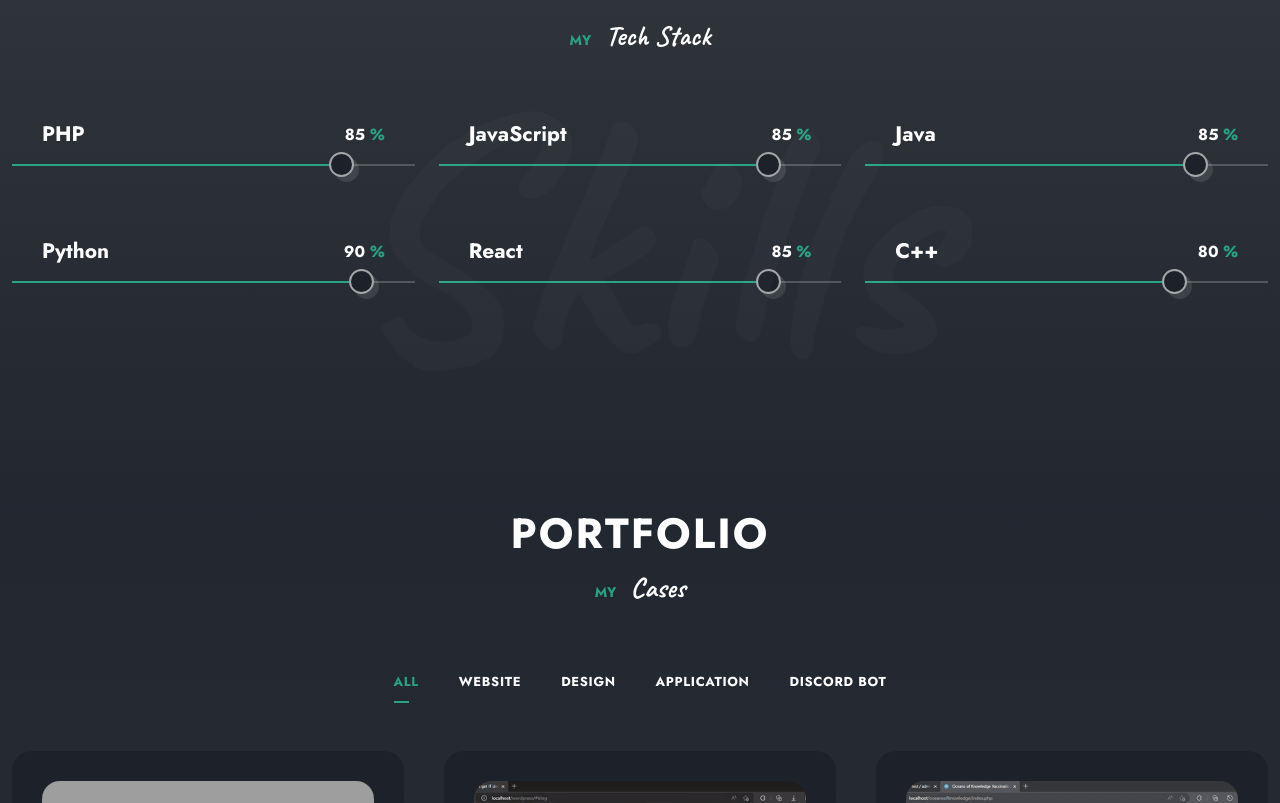
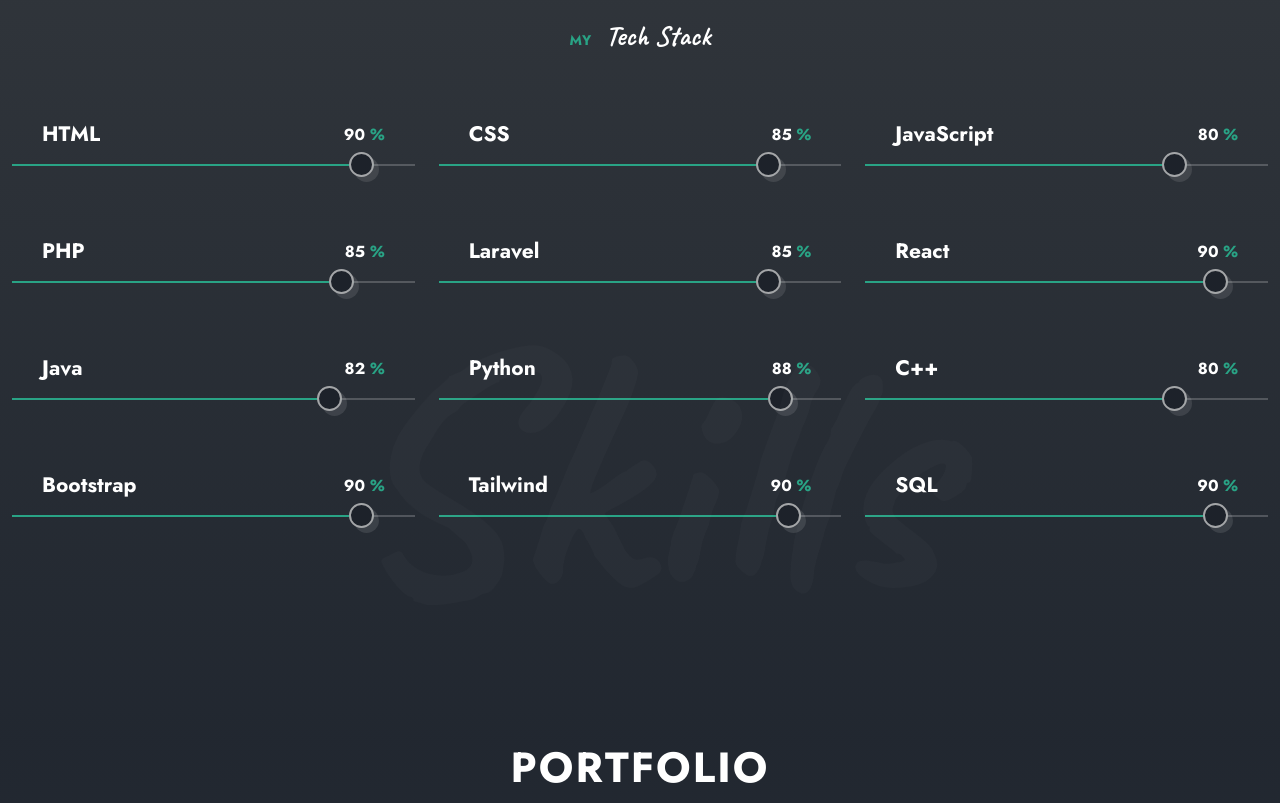
Before and after one commit to jaynevernice/reactfolio, a React (Vite) app: page /#home in a window 1280 px wide. Shown: the part 1773-2576 px from the top of the page. Built offline with nearby package versions, Linux system fonts and the light colour scheme; grey boxes are pictures that could not be loaded.

Commit message:
Update Portfolio

```diff
--- a/src/Data.jsx
+++ b/src/Data.jsx
@@ -91,6 +91,30 @@
 export const skills = [
   {
     id: 1,
+    name: 'HTML',
+    percentage: 90,
+    description:
+      'Lorem ipsum dolor sit amet, consectetur adipiscing elit, sed do eiusmod tempor incididunt ut labore et dolore magna aliqua.',
+  },
+
+  {
+    id: 2,
+    name: 'CSS',
+    percentage: 85,
+    description:
+      'Lorem ipsum dolor sit amet, consectetur adipiscing elit, sed do eiusmod tempor incididunt ut labore et dolore magna aliqua.',
+  },
+
+  {
+    id: 3,
+    name: 'JavaScript',
+    percentage: 80,
+    description:
+      'Lorem ipsum dolor sit amet, consectetur adipiscing elit, sed do eiusmod tempor incididunt ut labore et dolore magna aliqua.',
+  },
+
+  {
+    id: 4,
     name: 'PHP',
     percentage: 85,
     description:
@@ -98,32 +122,8 @@
   },
 
   {
-    id: 2,
-    name: 'JavaScript',
-    percentage: 85,
-    description:
-      'Lorem ipsum dolor sit amet, consectetur adipiscing elit, sed do eiusmod tempor incididunt ut labore et dolore magna aliqua.',
-  },
-
-  {
-    id: 3,
-    name: 'Java',
-    percentage: 85,
-    description:
-      'Lorem ipsum dolor sit amet, consectetur adipiscing elit, sed do eiusmod tempor incididunt ut labore et dolore magna aliqua.',
-  },
-
-  {
-    id: 4,
-    name: 'Python',
-    percentage: 90,
-    description:
-      'Lorem ipsum dolor sit amet, consectetur adipiscing elit, sed do eiusmod tempor incididunt ut labore et dolore magna aliqua.',
-  },
-
-  {
     id: 5,
-    name: 'React',
+    name: 'Laravel',
     percentage: 85,
     description:
       'Lorem ipsum dolor sit amet, consectetur adipiscing elit, sed do eiusmod tempor incididunt ut labore et dolore magna aliqua.',
@@ -131,8 +131,56 @@
 
   {
     id: 6,
+    name: 'React',
+    percentage: 90,
+    description:
+      'Lorem ipsum dolor sit amet, consectetur adipiscing elit, sed do eiusmod tempor incididunt ut labore et dolore magna aliqua.',
+  },
+
+  {
+    id: 7,
+    name: 'Java',
+    percentage: 82,
+    description:
+      'Lorem ipsum dolor sit amet, consectetur adipiscing elit, sed do eiusmod tempor incididunt ut labore et dolore magna aliqua.',
+  },
+
+  {
+    id: 8,
+    name: 'Python',
+    percentage: 88,
+    description:
+      'Lorem ipsum dolor sit amet, consectetur adipiscing elit, sed do eiusmod tempor incididunt ut labore et dolore magna aliqua.',
+  },
+
+  {
+    id: 9,
     name: 'C++',
     percentage: 80,
+    description:
+      'Lorem ipsum dolor sit amet, consectetur adipiscing elit, sed do eiusmod tempor incididunt ut labore et dolore magna aliqua.',
+  },
+
+  {
+    id: 10,
+    name: 'Bootstrap',
+    percentage: 90,
+    description:
+      'Lorem ipsum dolor sit amet, consectetur adipiscing elit, sed do eiusmod tempor incididunt ut labore et dolore magna aliqua.',
+  },
+
+  {
+    id: 11,
+    name: 'Tailwind',
+    percentage: 90,
+    description:
+      'Lorem ipsum dolor sit amet, consectetur adipiscing elit, sed do eiusmod tempor incididunt ut labore et dolore magna aliqua.',
+  },
+
+  {
+    id: 12,
+    name: 'SQL',
+    percentage: 90,
     description:
       'Lorem ipsum dolor sit amet, consectetur adipiscing elit, sed do eiusmod tempor incididunt ut labore et dolore magna aliqua.',
   },
--- a/src/components/header/Header.jsx
+++ b/src/components/header/Header.jsx
@@ -78,13 +78,13 @@
                         </ul>
 
                         <div className="header__socials">
-                        <a href="https://web.facebook.com/profile.php?id=61550783247991" className="header__social-link"><FaFacebook/></a>
-                        <a href="https://twitter.com/VICESANDVIRTVES" className="header__social-link"><FaTwitter/></a>
+                        <a href="https://github.com/jaynevernice" className="header__social-link"><FaGithub/></a>
+                        <a href="https://web.facebook.com/jaynevernice" className="header__social-link"><FaFacebook/></a>
+                        <a href="https://www.twitch.tv/cosmicrevelry/" className="header__social-link"><FaTwitch/></a>
+                        {/* <a href="https://twitter.com/VICESANDVIRTVES" className="header__social-link"><FaTwitter/></a>
                         <a href="" className="home__social-link"><FaInstagram/></a>
                         <a href="https://youtube.com/@vicesxvirtues" className="header__social-link"><FaYoutube/></a>
-                        <a href="https://www.twitch.tv/cosmicrevelry/" className="header__social-link"><FaTwitch/></a>
-                        <a href="" className="home__social-link"><FaLinkedin/></a>
-                        <a href="https://github.com/cosmicrevelry" className="header__social-link"><FaGithub/></a>
+                        <a href="" className="home__social-link"><FaLinkedin/></a> */}
                         </div>
                     </div>
 
--- a/src/components/home/Home.jsx
+++ b/src/components/home/Home.jsx
@@ -37,7 +37,7 @@
 
           </div>
 
-          <p className="home__text">A 21 year old aspiring developer based in the Philippines. My mission is to blend aesthetics and functionality seamlessy in every project. Explore my portfolio to see how I can help businesses elevate their online presence. </p>
+          <p className="home__text">A 22 year old aspiring developer based in the Philippines. My mission is to blend aesthetics and functionality seamlessy in every project. Explore my portfolio to see how I can help businesses elevate their online presence. </p>
 
           <div className="home__socials">
             <a href="https://github.com/jaynevernice" className="home__social-link"><FaGithub/></a>
--- a/src/components/portfolio/Items.jsx
+++ b/src/components/portfolio/Items.jsx
@@ -25,9 +25,9 @@
                 <h3 className="portfolio__title">{title}</h3>
                 <p className="portfolio__description">{description}</p>
 
-                <a href="#pricing" className="link">
+                {/* <a href="#pricing" className="link">
                     See Pricing <FaArrowRight className='link__icon'></FaArrowRight>
-                </a>
+                </a> */}
 
                 <img src={shapeTwo} alt="" className="shape c__shape" />
 
```
Also changed, not shown: 2 other files (tests, documents, lock files or other folders).
